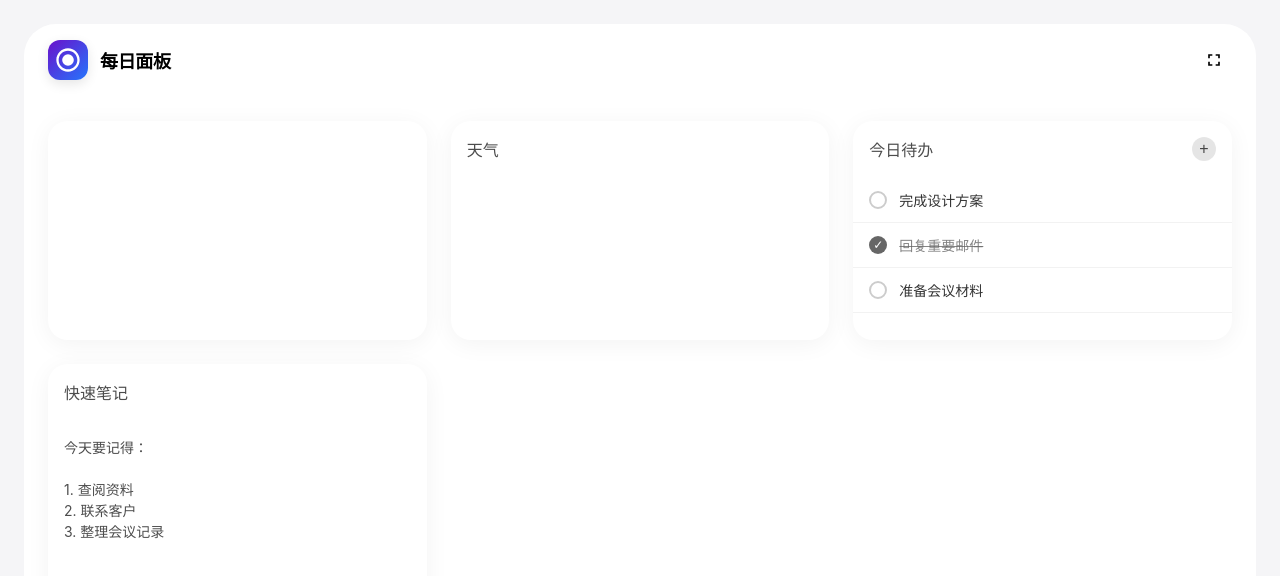
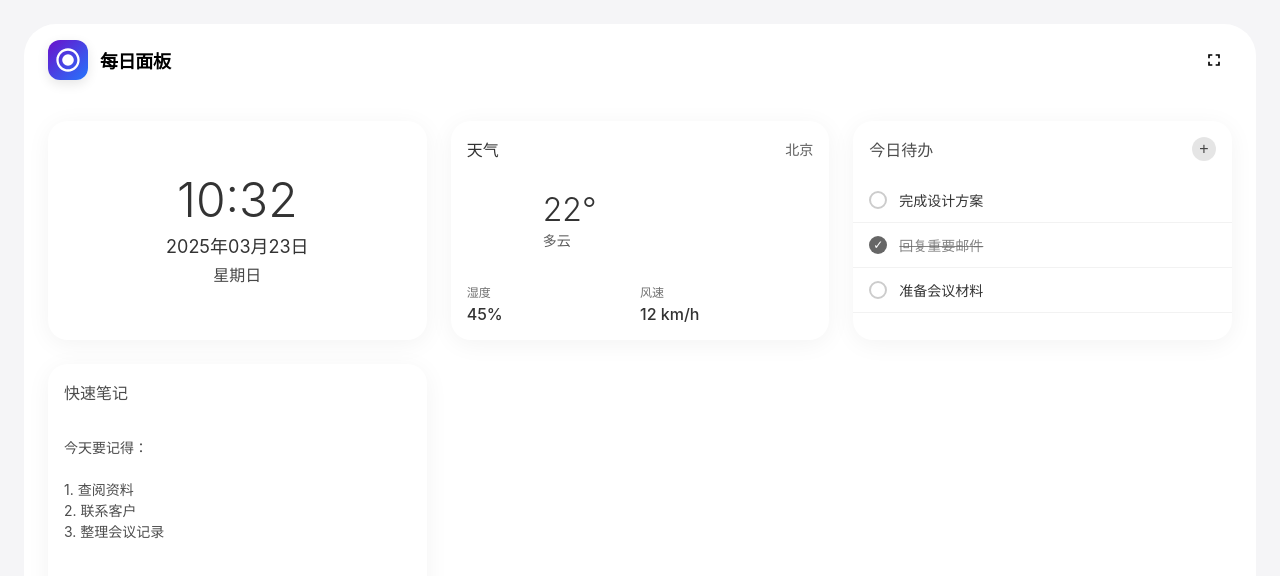
Before and after one commit to allennaur/own_daily_panel, a Vue app: page / in a window 1280 px wide. Shown: the top 576 px of the page. Built offline with nearby package versions, Linux system fonts and the light colour scheme.

Commit message:
Update HelloWorld.css

```diff
--- a/src/assets/css/HelloWorld.css
+++ b/src/assets/css/HelloWorld.css
@@ -170,7 +170,7 @@
 /* 时间日期卡片 */
 .time-card {
   background: var(--card-time-bg);
-  color: white;
+  color: #333333 !important;
   display: flex;
   align-items: center;
   justify-content: center;
@@ -182,29 +182,37 @@
   font-weight: 300;
   line-height: 1;
   margin-bottom: 8px;
+  color: #333333 !important;
 }
 
 .time-card .date {
   font-size: 18px;
   font-weight: 400;
   margin-bottom: 4px;
+  color: #333333 !important;
 }
 
 .time-card .day {
   font-size: 16px;
   font-weight: 300;
   opacity: 0.9;
+  color: #333333 !important;
 }
 
 /* 天气卡片 */
 .weather-card {
   background: var(--card-weather-bg);
-  color: white;
+  color: #333333 !important;
 }
 
 .weather-card .location {
   font-size: 14px;
   opacity: 0.8;
+  color: #333333 !important;
+}
+
+.weather-card .card-header h3 {
+  color: #333333 !important;
 }
 
 .weather-content {
@@ -238,11 +246,13 @@
   font-weight: 300;
   line-height: 1;
   margin-bottom: 4px;
+  color: #333333 !important;
 }
 
 .weather-desc {
   font-size: 14px;
   opacity: 0.8;
+  color: #333333 !important;
 }
 
 .weather-details {
@@ -261,11 +271,13 @@
   font-size: 12px;
   opacity: 0.7;
   margin-bottom: 4px;
+  color: #333333 !important;
 }
 
 .detail-value {
   font-size: 16px;
   font-weight: 500;
+  color: #333333 !important;
 }
 
 /* 待办事项卡片 */
```
